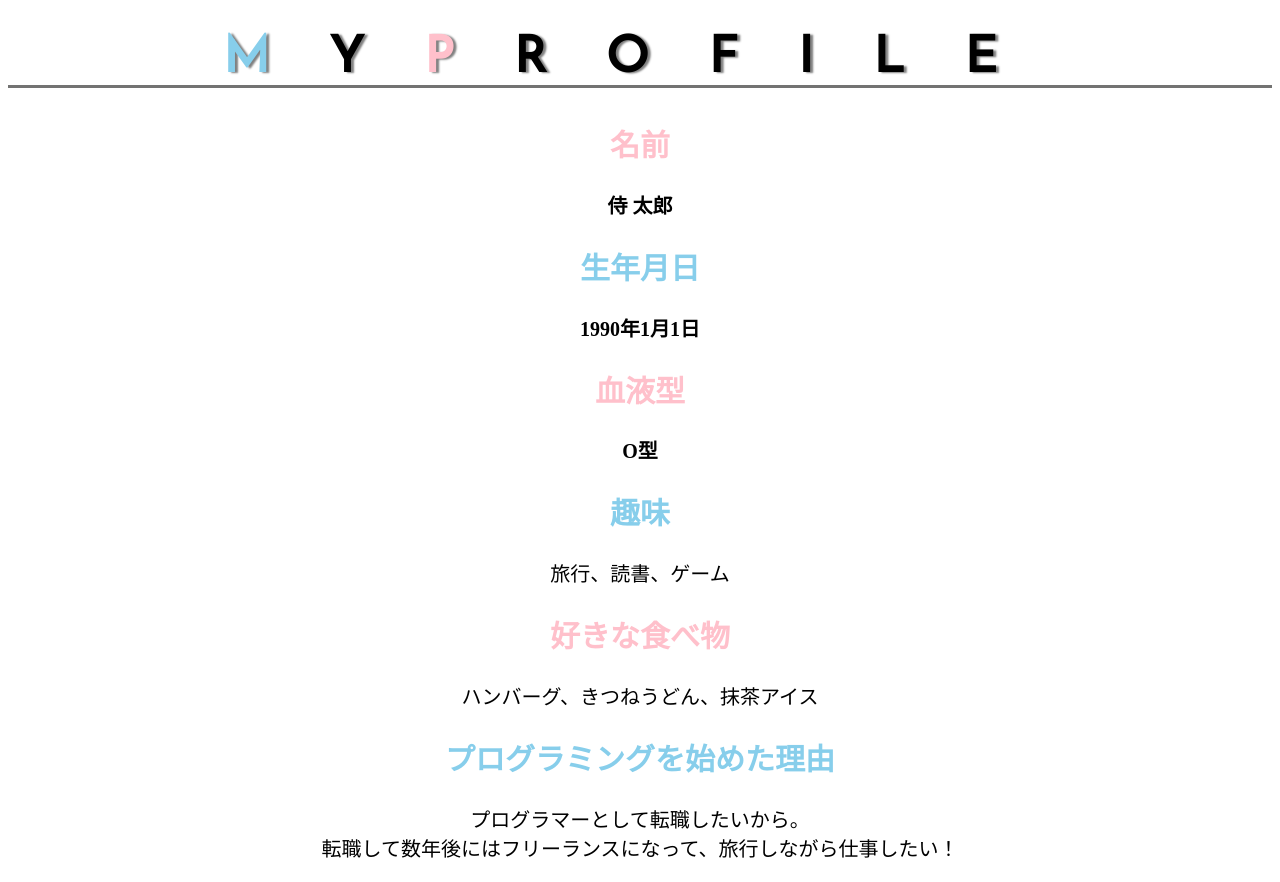
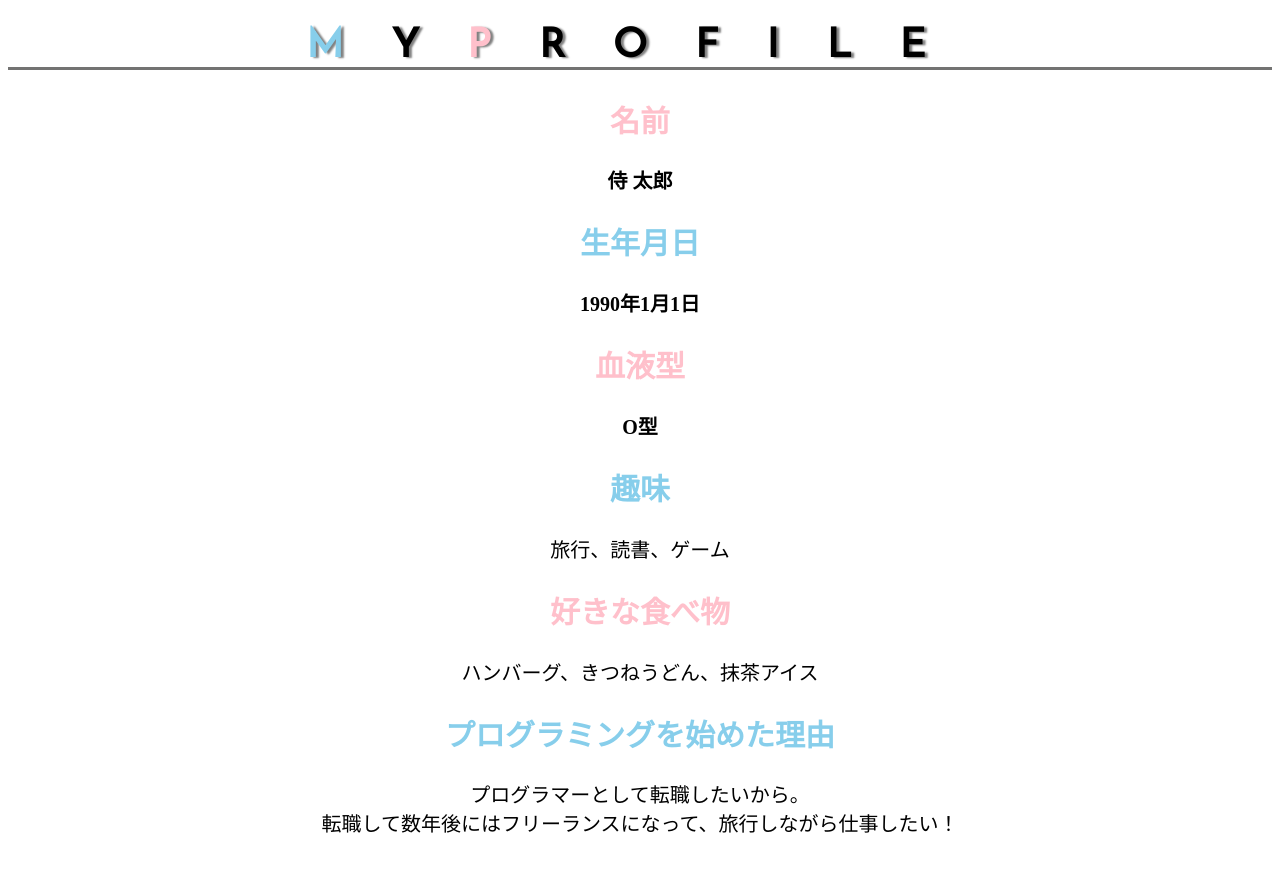
Before and after one commit to rysk-17/html-css-basic-kadai, a plain HTML site: page kadai_014/kadai_014.html in a window 1280 px wide. After the commit the page ends 857 px from the top, so only its background shows below. Drawn offline with Linux system fonts and the light colour scheme.

Commit message:
Add files via upload

```diff
--- a/kadai_014/style.css
+++ b/kadai_014/style.css
@@ -1,11 +1,13 @@
+html{
+    font-size: 20px;
+}
 body{
     font: "Arial", "Meiryo", sans-serif;
-    font-size: 1.25em;
     text-align: center;
 }
 h1{
     font-family: 'Josefin Sans', sans-serif;
-    font-size: 2.5em;
+    font-size: 2rem;
     border-bottom:solid 3px rgb(115, 115, 114);
     text-shadow: 3px 1px 2px gray;
     letter-spacing: 1.2em;
```
